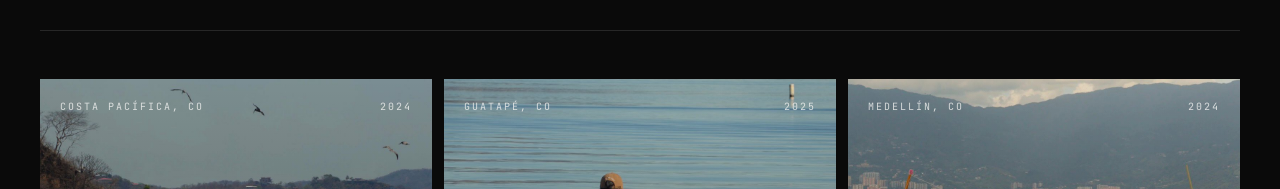
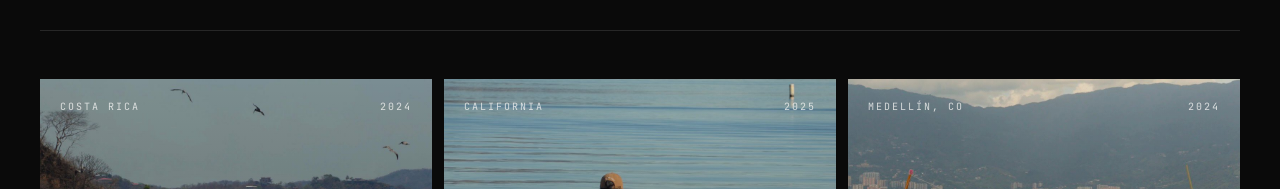
Before and after one commit to Isazaaa/hi.cami, a React (Vite) app: page / in a window 1280 px wide. Shown: the part 1062-1251 px from the top of the page. Built offline with nearby package versions, Linux system fonts and the light colour scheme.

Commit message:
fix: corrige locaciones Costa Rica y California

```diff
--- a/src/data/projects.js
+++ b/src/data/projects.js
@@ -16,7 +16,7 @@ export const projects = [
     title: 'Aves de Paso',
     category: 'documental',
     year: '2024',
-    location: 'Costa Pacífica, CO',
+    location: 'Costa Rica',
     aspect: 'wide',
     file: 'camila3.jpeg',
     description:
@@ -27,7 +27,7 @@ export const projects = [
     title: 'La Orilla',
     category: 'documental',
     year: '2025',
-    location: 'Guatapé, CO',
+    location: 'California',
     aspect: 'wide',
     file: 'camila4.jpeg',
     description:
```
